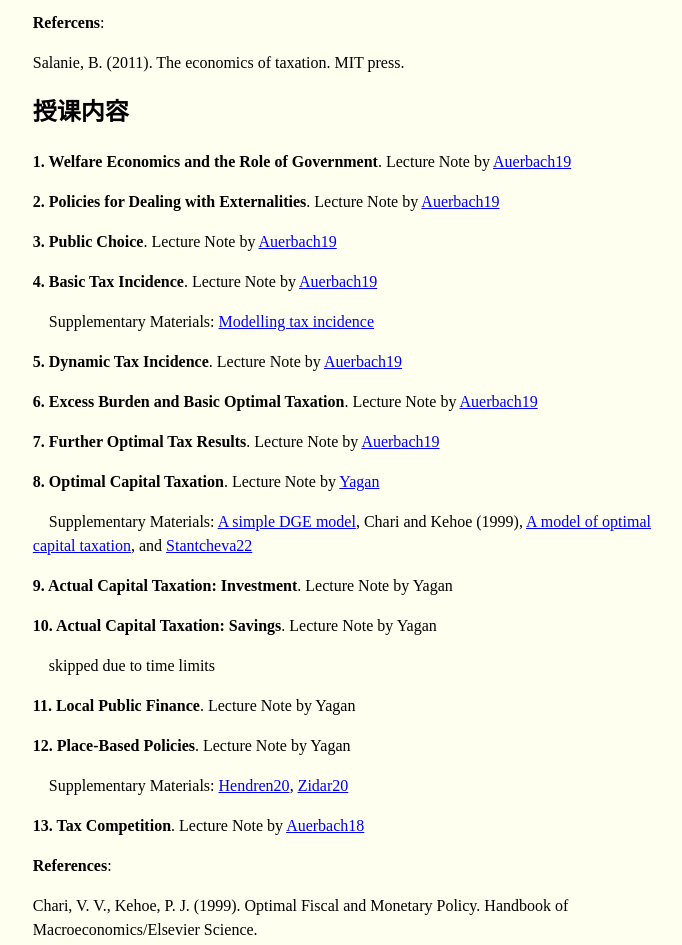
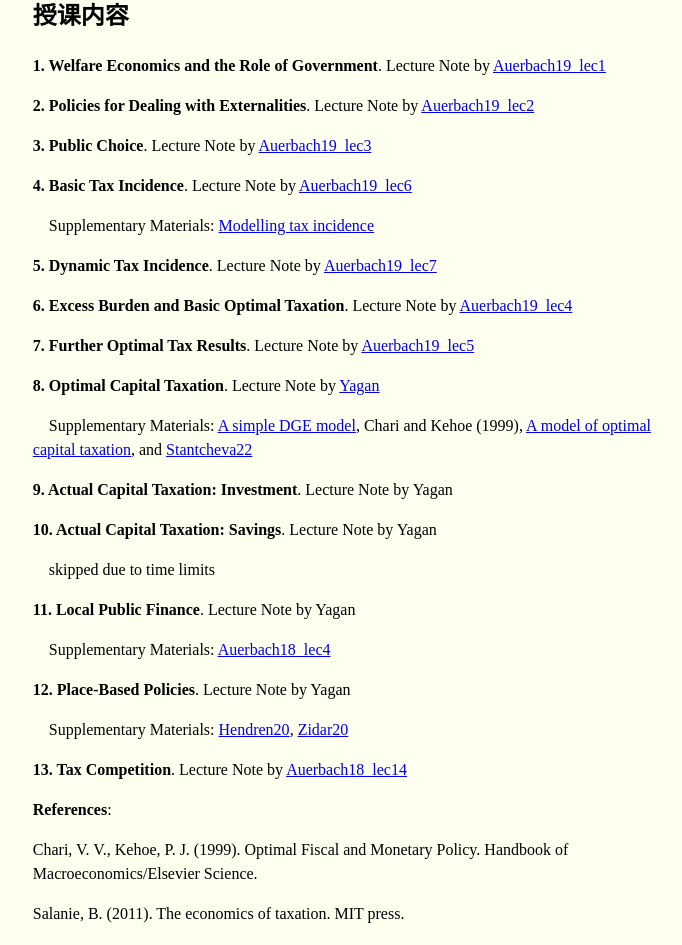
Before and after one commit to bingyenufe/publicfinance_grad_2024, a plain HTML site: page index.html in a window 1280 px wide. Shown: the part 1136-2081 px from the top of the page, without its empty margins (228-910 px from the left). Drawn offline with Linux system fonts and the light colour scheme.

Commit message:
Update index.html

```diff
--- a/index.html
+++ b/index.html
@@ -53,8 +53,8 @@
             <p>另外，哈佛大学和普林斯顿大学开设的相关课程也值得参考。我们可能参考这些课程适当增补授课内容。</p>
             <ul>
                 <li>EC 2450A Public Economics and Fiscal Policy I by <a href="https://scholar.harvard.edu/stantcheva/classes/ec-2450a-public-economics-and">Stefanie Stantcheva</a></li>
-                <li>EC 2450B: Public Economics and Fiscal Policy II by <a href="https://scholar.harvard.edu/hendren/classes/public-economics-ii-2450b">Nathaniel Hendren</a></p></li>
-                <li>ECON 524 Graduate Public Finance II by<a href="https://zidar.princeton.edu/classes/econ-523-graduate-public-finance-ii">Owen Zidar</a> (detailing spatial public finance)</li>
+                <li>EC 2450B: Public Economics and Fiscal Policy II by <a href="https://scholar.harvard.edu/hendren/classes/public-economics-ii-2450b">Nathaniel Hendren</a></li>
+                <li>ECON 524 Graduate Public Finance II by <a href="https://zidar.princeton.edu/classes/econ-523-graduate-public-finance-ii">Owen Zidar</a> (detailing spatial public finance)</li>
             </ul>
             <p>伯克利除了开设Econ 230A，还开设Econ 230B。两门课程是并列而非递进的关系。</p>
             <p>
@@ -63,17 +63,15 @@
                 Mathilde Munoz讲international taxation等内容。本课程不覆盖这些内容。
             </p>
             <p>Salanie (2011)这本书对最优税收理论做了较为全面且详细的介绍，是很好的参考资料。</p>
-            <p><b>Refercens</b>:</p>
-            <p>Salanie, B. (2011). The economics of taxation. MIT press.</p>
             <h2>授课内容</h2>
-            <p><b>1. Welfare Economics and the Role of Government</b>. Lecture Note by <a href="https://eml.berkeley.edu/~webfac/auerbach/e230a_f19/Lecture%20Note%201.19.pdf">Auerbach19</a></p>
-            <p><b>2. Policies for Dealing with Externalities</b>. Lecture Note by <a href="https://eml.berkeley.edu/~webfac/auerbach/e230a_f19/Lecture%20Note%202.19.pdf">Auerbach19</a></p>
-            <p><b>3. Public Choice</b>. Lecture Note by <a href="https://eml.berkeley.edu/~webfac/auerbach/e230a_f19/Lecture%20Note%203.19.pdf">Auerbach19</a></p>
-            <p><b>4. Basic Tax Incidence</b>. Lecture Note by <a href="https://eml.berkeley.edu/~webfac/auerbach/e230a_f19/Lecture%20Note%206.19.pdf">Auerbach19</a></p>
+            <p><b>1. Welfare Economics and the Role of Government</b>. Lecture Note by <a href="https://eml.berkeley.edu/~webfac/auerbach/e230a_f19/Lecture%20Note%201.19.pdf">Auerbach19_lec1</a></p>
+            <p><b>2. Policies for Dealing with Externalities</b>. Lecture Note by <a href="https://eml.berkeley.edu/~webfac/auerbach/e230a_f19/Lecture%20Note%202.19.pdf">Auerbach19_lec2</a></p>
+            <p><b>3. Public Choice</b>. Lecture Note by <a href="https://eml.berkeley.edu/~webfac/auerbach/e230a_f19/Lecture%20Note%203.19.pdf">Auerbach19_lec3</a></p>
+            <p><b>4. Basic Tax Incidence</b>. Lecture Note by <a href="https://eml.berkeley.edu/~webfac/auerbach/e230a_f19/Lecture%20Note%206.19.pdf">Auerbach19_lec6</a></p>
             <p>&emsp;Supplementary Materials: <a href="https://kdocs.cn/l/crutnkPdoZ4J">Modelling tax incidence</a></p>
-            <p><b>5. Dynamic Tax Incidence</b>. Lecture Note by <a href="https://eml.berkeley.edu/~webfac/auerbach/e230a_f19/Lecture%20Note%207.19.pdf">Auerbach19</a></p>
-            <p><b>6. Excess Burden and Basic Optimal Taxation</b>. Lecture Note by <a href="https://eml.berkeley.edu/~webfac/auerbach/e230a_f19/Lecture%20Note%204.19.pdf">Auerbach19</a></p>
-            <p><b>7. Further Optimal Tax Results</b>. Lecture Note by <a href="https://eml.berkeley.edu/~webfac/auerbach/e230a_f19/Lecture%20Note%205.19.pdf">Auerbach19</a></p>
+            <p><b>5. Dynamic Tax Incidence</b>. Lecture Note by <a href="https://eml.berkeley.edu/~webfac/auerbach/e230a_f19/Lecture%20Note%207.19.pdf">Auerbach19_lec7</a></p>
+            <p><b>6. Excess Burden and Basic Optimal Taxation</b>. Lecture Note by <a href="https://eml.berkeley.edu/~webfac/auerbach/e230a_f19/Lecture%20Note%204.19.pdf">Auerbach19_lec4</a></p>
+            <p><b>7. Further Optimal Tax Results</b>. Lecture Note by <a href="https://eml.berkeley.edu/~webfac/auerbach/e230a_f19/Lecture%20Note%205.19.pdf">Auerbach19_lec5</a></p>
             <p><b>8. Optimal Capital Taxation</b>. Lecture Note by <a href="https://eml.berkeley.edu/~yagan/teaching/Graduate_Public_Sector_Economics.pdf">Yagan</a></p>
             <p>&emsp;Supplementary Materials: <a href="https://kdocs.cn/l/cg9Q891KYLU8">A simple DGE model</a>, Chari and Kehoe (1999),
                 <a href="https://kdocs.cn/l/cgy2J8CIoVBn">A model of optimal capital taxation</a>,
@@ -82,13 +80,15 @@
             <p><b>10. Actual Capital Taxation: Savings</b>. Lecture Note by Yagan</p>
             <p>&emsp;skipped due to time limits</p>
             <p><b>11. Local Public Finance</b>. Lecture Note by Yagan</p>
+            <p>&emsp;Supplementary Materials: <a href="https://eml.berkeley.edu/~webfac/auerbach/e230a_f18/Lecture%20Note%204.18.pdf">Auerbach18_lec4</a></p>
             <p><b>12. Place-Based Policies</b>. Lecture Note by Yagan</p>
             <p>&emsp;Supplementary Materials: <a href="https://scholar.harvard.edu/sites/scholar.harvard.edu/files/topic_10_-_tags_place_and_intergenerational_mobility_vsmall.pdf">Hendren20</a>,
                 <a href="https://zidar.princeton.edu/sites/g/files/toruqf3371/files/zidar/files/zidar_eco524_s2020_lec3b.pdf">Zidar20</a>
             </p>
-            <p><b>13. Tax Competition</b>. Lecture Note by <a href="https://eml.berkeley.edu/~webfac/auerbach/e230a_f18/Lecture%20Note%2014.18.pdf">Auerbach18</a></p>
+            <p><b>13. Tax Competition</b>. Lecture Note by <a href="https://eml.berkeley.edu/~webfac/auerbach/e230a_f18/Lecture%20Note%2014.18.pdf">Auerbach18_lec14</a></p>
             <p><b>References</b>:</p>
             <p>Chari, V. V., Kehoe, P. J. (1999). Optimal Fiscal and Monetary Policy. Handbook of Macroeconomics/Elsevier Science.</p>
+            <p>Salanie, B. (2011). The economics of taxation. MIT press.</p>
         </div>
         <div></div>
     </div>
```
